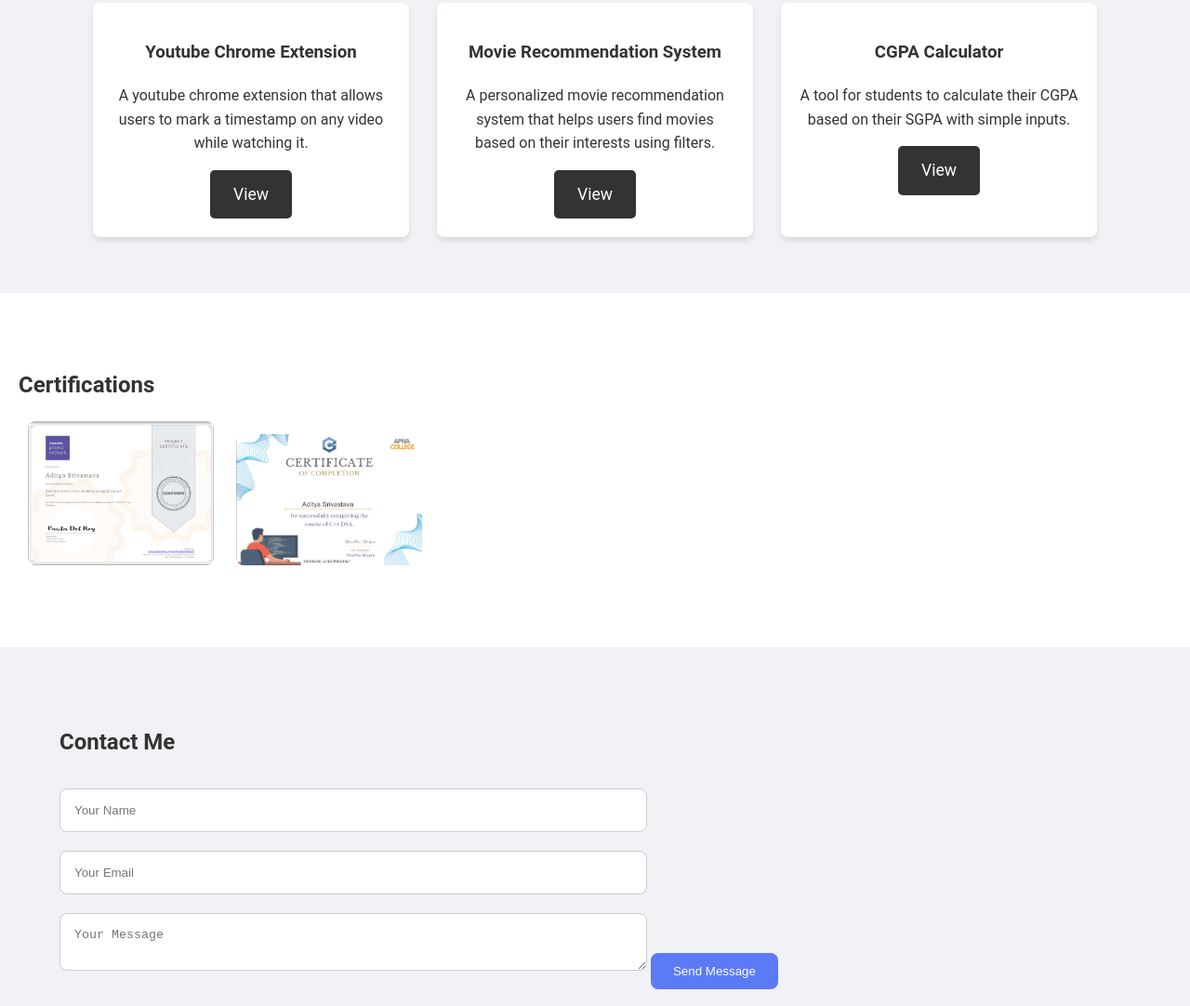
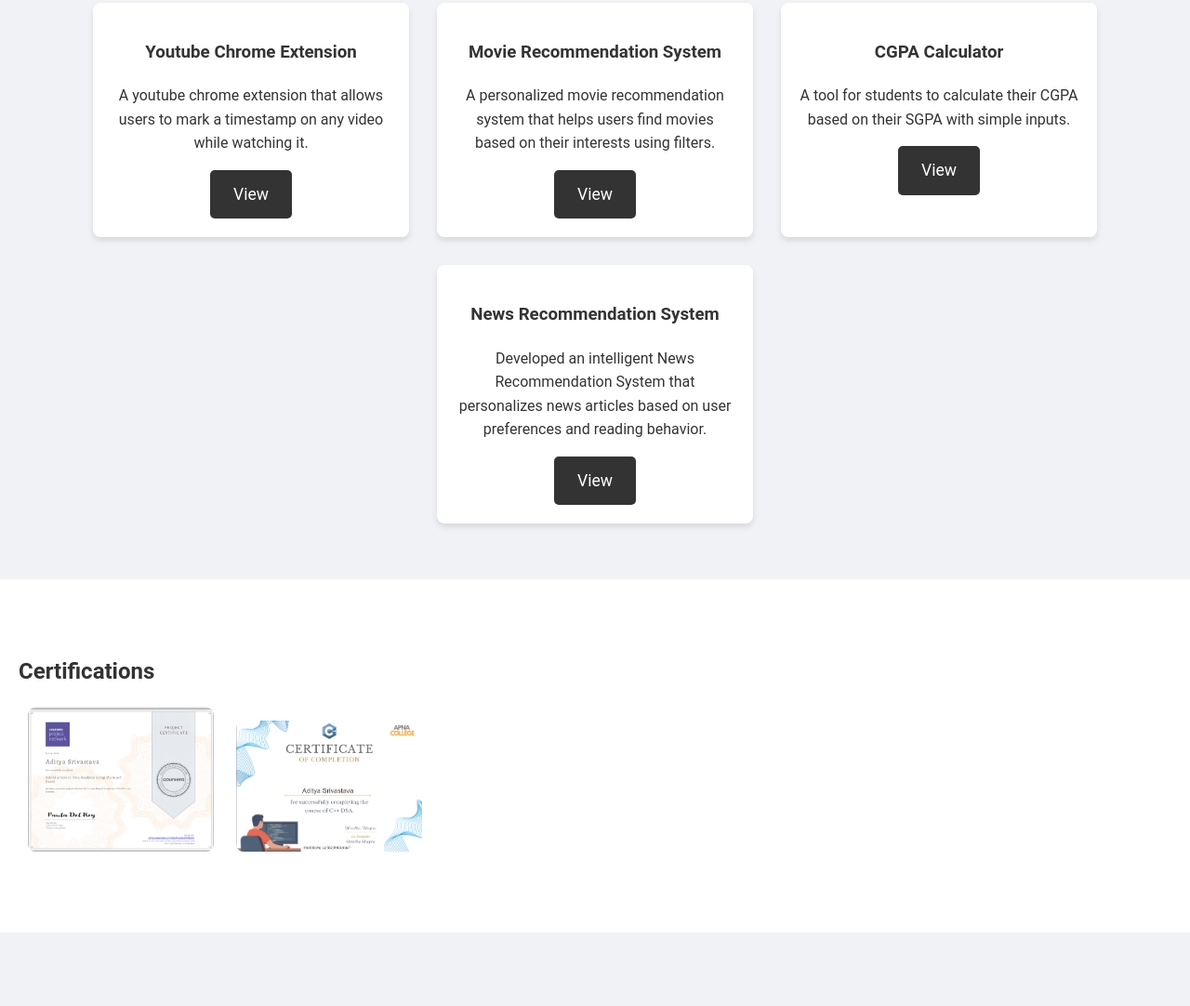
Before and after one commit to adi7007/portfolio.github.io, a plain HTML site: page index.html in a window 1280 px wide. Shown: the part 2214-3296 px from the top of the page at 93% size. Drawn offline with Linux system fonts and the light colour scheme.

Commit message:
Updated new project

```diff
--- a/index.html
+++ b/index.html
@@ -97,6 +97,11 @@
                 <p>A tool for students to calculate their CGPA based on their SGPA with simple inputs.</p>
                 <a href="https://github.com/adi7007/CGPA-CALCI.git" target="_blank" class="social-btn github-btn">View</a>
             </div>
+            <div class="project-card popup-effect">
+                <h3>News Recommendation System</h3>
+                <p>Developed an intelligent News Recommendation System that personalizes news articles based on user preferences and reading behavior.</p>
+                <a href="https://github.com/adi7007/Personalized-News-Recommendation-System.github.io.git" target="_blank" class="social-btn github-btn">View</a>
+            </div>
         </div>
     </section>
 
--- a/styles.css
+++ b/styles.css
@@ -193,8 +193,6 @@ body.dark-mode .close-btn {
 body.dark-mode #caption {
     color: #fff;
 }
-
-
 
 /* Sections */
 section {
```
Also changed, not shown: 1 other file.
